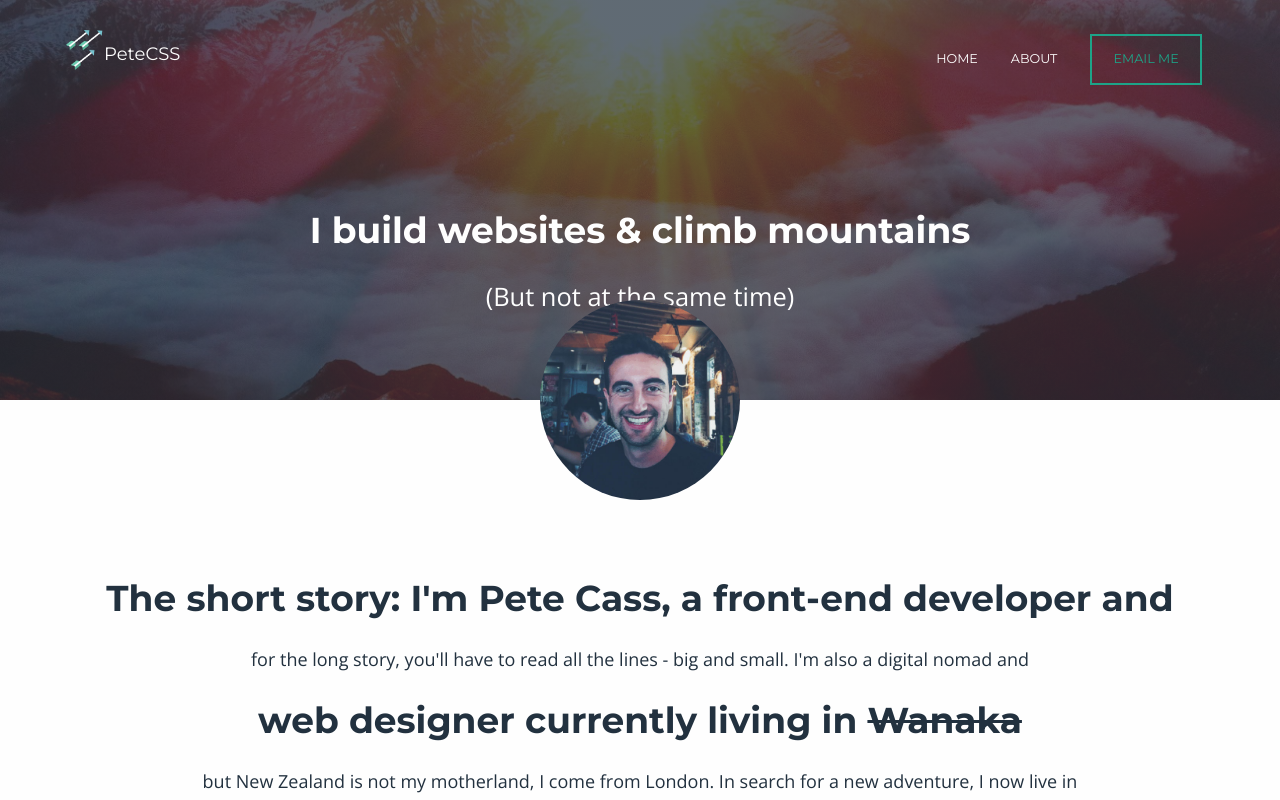
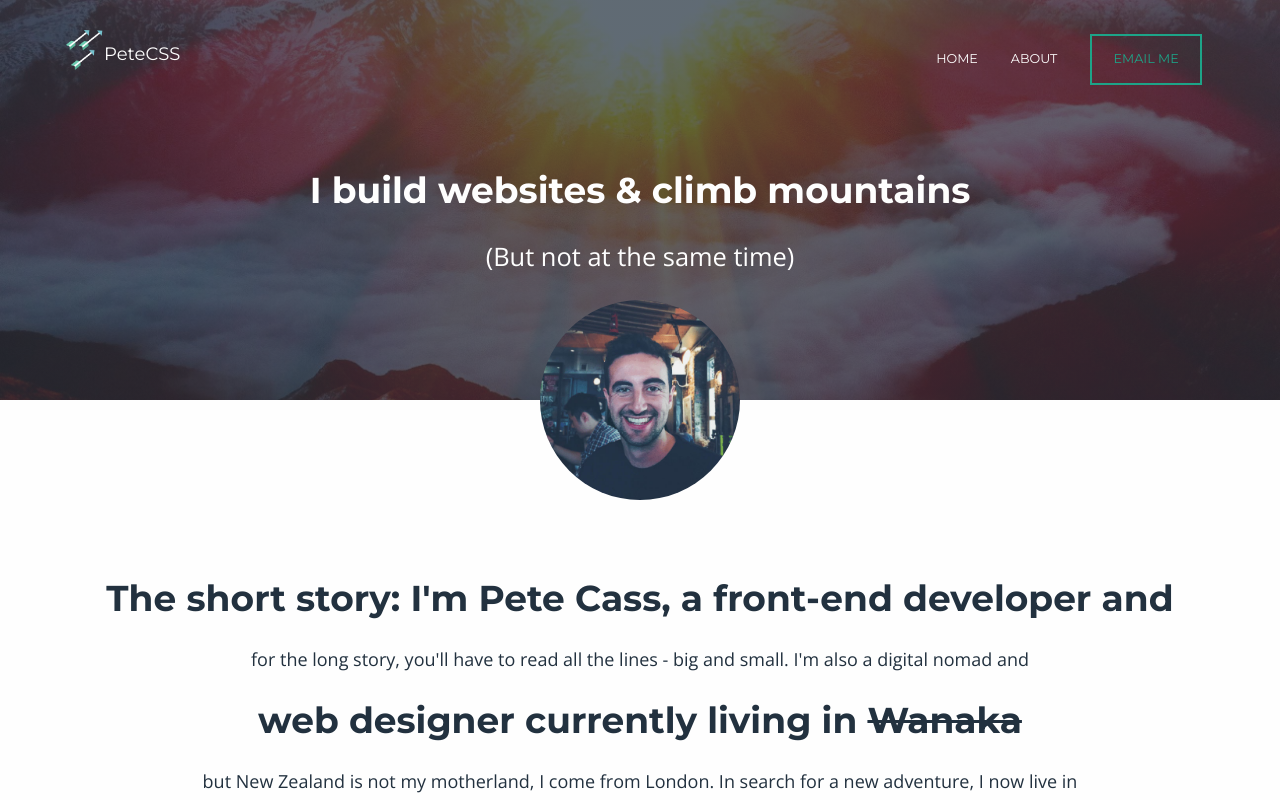
Before and after one commit to Petecass/petecass.github.io, a plain HTML site: page about.html in a window 1280 px wide. Shown: the top 800 px of the page. Drawn offline with nearby package versions, Linux system fonts and the light colour scheme; files whose address does not match are found by name.

Commit message:
fixed about page top margin

```diff
--- a/about.html
+++ b/about.html
@@ -6,7 +6,7 @@
     <meta name="author" content="Pete Cass">
     <meta name="description" content="About Pete Cass web designer and front-end developer">
     <meta property="og:title" content="Pete CSS">
-    <meta property="og:image" content="assets/logomark_white.png">
+    <meta property="og:image" content="assets/fb-image.png">
     <meta property="og:description" content="Pete Cass web designer and frontend developer">
     <meta http-equiv="X-UA-Compatible" content="IE=edge,chrome=1">
     <meta name="viewport" content="width=device-width, initial-scale=1">
--- a/css/application.css
+++ b/css/application.css
@@ -2166,12 +2166,12 @@ img {
 .about__title {
   color: #fefefe;
   text-align: center;
-  width: 80%; }
+  width: 100%; }
 
 .title--jumbo {
   color: #fefefe;
   padding: 0 5%;
-  margin-top: 25%; }
+  margin-top: 10%; }
   .title--jumbo h4 {
     font-family: "Open Sans", sans-serif; }
   .title--jumbo h1 {
@@ -2181,7 +2181,7 @@ img {
     font-size: 1em; }
   @media (min-width: 700px) {
     .title--jumbo {
-      margin-top: 100px;
+      margin-top: 60px;
       text-align: center; }
       .title--jumbo h1 {
         font-size: 3.998em;
```
Also changed, not shown: index.html (+1 -1 lines), assets/fb-image.png (added), 1 other file.
